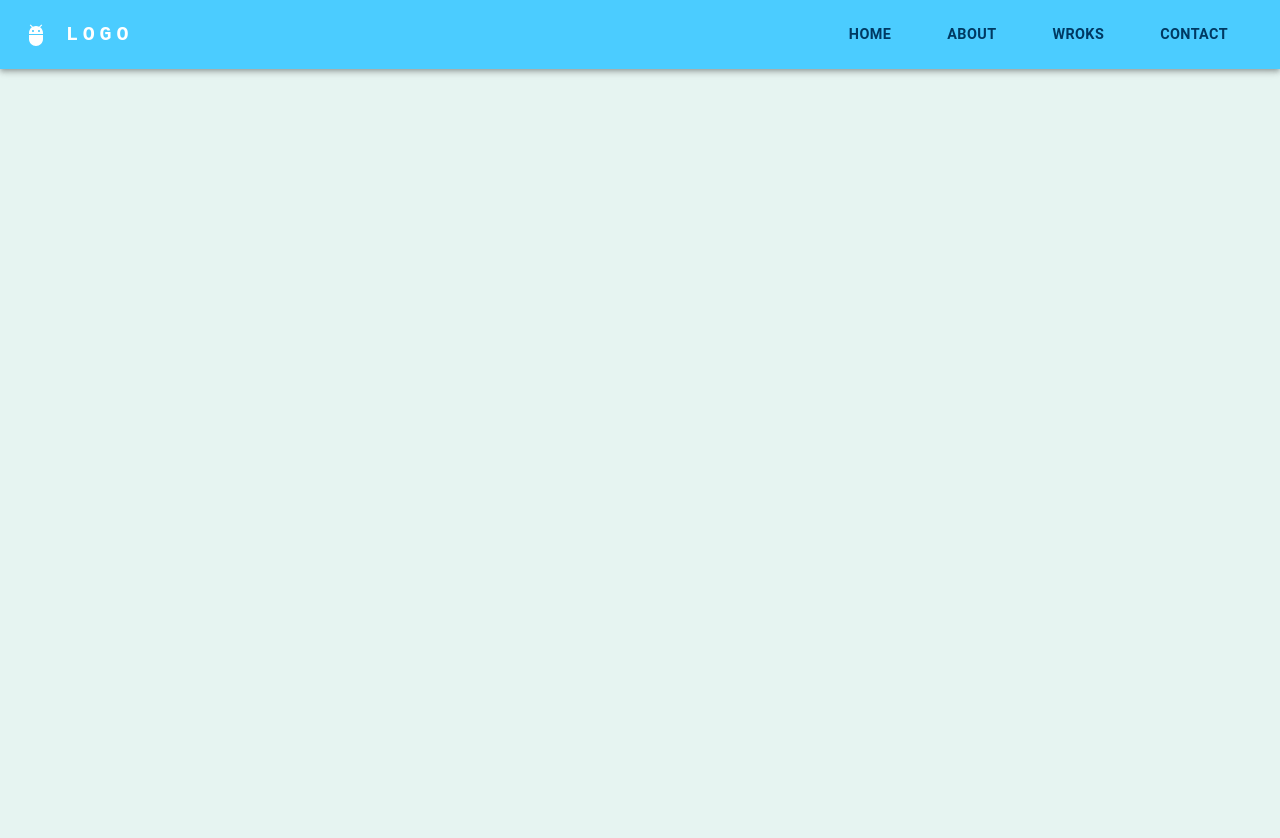
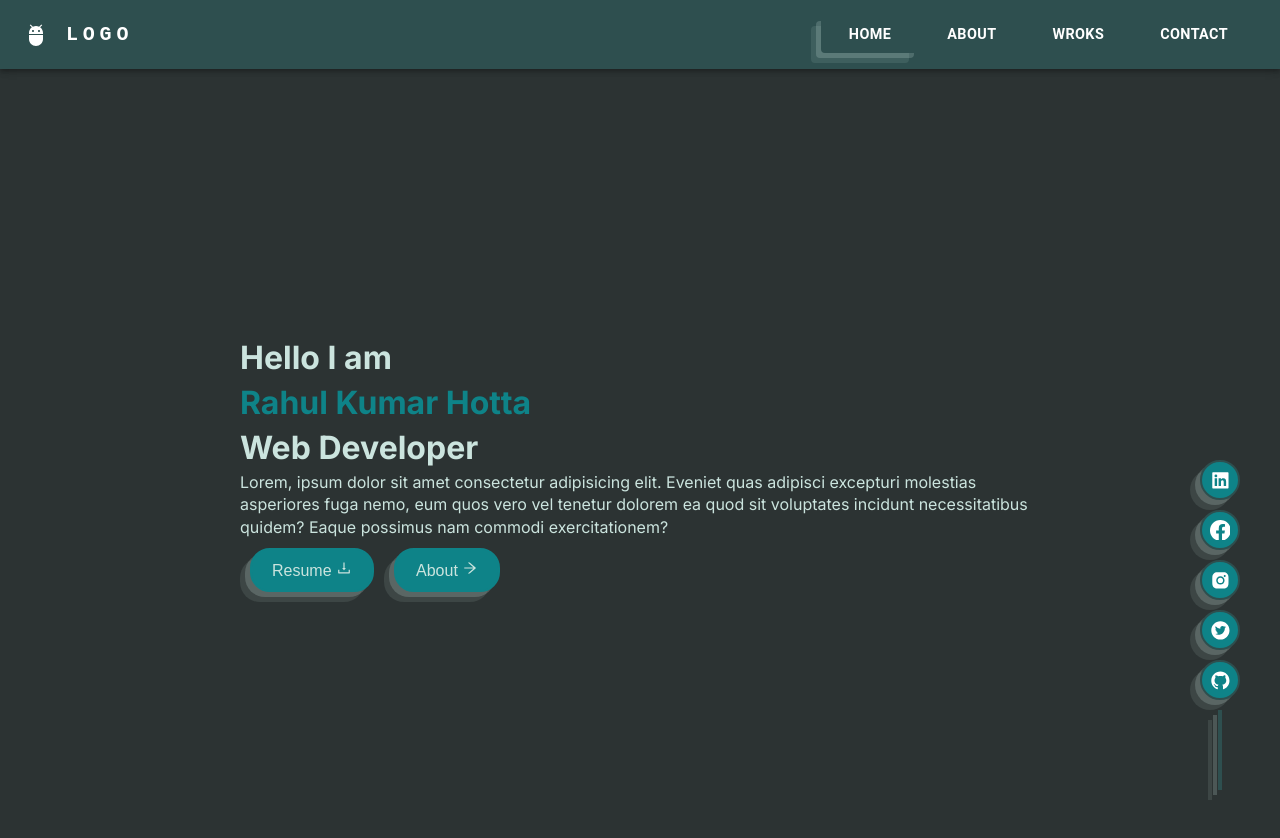
Before and after one commit to rahulhotta/sipun-portfolio-v1, a Next.js app: page / in a window 1280 px wide. Shown: the top 838 px of the page. Before the commit the page ends 800 px from the top, so only its background shows below. Built offline with nearby package versions, Linux system fonts and the light colour scheme.

Commit message:
Added social media icons and buttons in home page

```diff
--- a/package.json
+++ b/package.json
@@ -18,7 +18,7 @@
     "next": "13.4.6",
     "react": "18.2.0",
     "react-dom": "18.2.0",
-    "react-icons": "^4.9.0",
+    "react-icons": "^4.10.1",
     "react-router-dom": "^6.13.0"
   }
 }
--- a/src/Components/Home/Home.jsx
+++ b/src/Components/Home/Home.jsx
@@ -1,11 +1,54 @@
-import React from 'react'
-import styles from './Home.module.css'
+import React from "react";
+import styles from "./Home.module.css";
+import HelloGif from "../../../public/Assets/Hello.gif";
+import Image from "next/image";
+import {
+  AiFillLinkedin,
+  AiFillFacebook,
+  AiFillInstagram,
+  AiFillTwitterCircle,
+  AiFillGithub,
+  AiOutlineDownload,
+  AiOutlineArrowRight
+} from "react-icons/ai";
+import {BsFacebook} from 'react-icons/bs'
+import Button from "../UI/Button/Button";
 function Home() {
   return (
-    <div>
-        this is the home page
+    <div className={styles.home__container}>
+      <div className={styles.home__left}>
+        {/* <img
+          src="https://i.pinimg.com/originals/28/77/50/2877508c5933fa5eee1256dcfdbc9a42.gif"
+          alt="hello"
+          className={styles.hello__img}
+        /> */}
+        <h1>Hello I am</h1>
+        <h1 className={styles.home__name}>Rahul Kumar Hotta</h1>
+        <h1>Web Developer</h1>
+        <p>Lorem, ipsum dolor sit amet consectetur adipisicing elit. Eveniet quas adipisci excepturi molestias asperiores fuga nemo, eum quos vero vel tenetur dolorem ea quod sit voluptates incidunt necessitatibus quidem? Eaque possimus nam commodi exercitationem?</p>
+        <Button >Resume <AiOutlineDownload/></Button>
+        <Button >About <AiOutlineArrowRight/></Button>
+      </div>
+      <div className={styles.home__right}>
+        <button className={styles.home__icon_button}>
+          <AiFillLinkedin />
+        </button>
+        <button className={styles.home__icon_button}>
+          <BsFacebook />
+        </button>
+        <button className={styles.home__icon_button}>
+          <AiFillInstagram />
+        </button>
+        <button className={styles.home__icon_button}>
+          <AiFillTwitterCircle />
+        </button>
+        <button className={styles.home__icon_button}>
+          <AiFillGithub />
+        </button>
+        <div className={styles.vertical}></div>
+      </div>
     </div>
-  )
+  );
 }
 
-export default Home
+export default Home;
--- a/src/Components/Home/Home.module.css
+++ b/src/Components/Home/Home.module.css
@@ -0,0 +1,68 @@
+.home__container {
+  display: flex;
+  align-items: center;
+  justify-content: space-around;
+  width: 100vw;
+  height: 100vh;
+}
+.hello__img {
+  mix-blend-mode: multiply;
+  height: 100px;
+  width: 200px;
+}
+.home__name {
+  color: var(--tertiary-bg-color);
+}
+.home__left {
+  width: clamp(300px, 80vw, 800px);
+  line-height: 1.4;
+}
+.home__right {
+  display: flex;
+  align-items: center;
+  justify-content: center;
+  flex-direction: column;
+  gap: 10px;
+  position: absolute;
+  bottom: 10px;
+  right: 40px;
+}
+.vertical {
+  border-right: 4px solid var(--secondary-bg-color);
+  height: 10vh;
+  box-shadow: var(--secondary-box-shadow);
+}
+
+.home__icon_button {
+  display: flex;
+  align-items: center;
+  justify-content: center;
+  background-color: var(--tertiary-bg-color);
+  width: 40px;
+  height: 40px;
+  border-radius: 50%;
+  color: var(--secondary-fg-color);
+  border: 2px solid var(--secondary-bg-color);
+  font-size: 1.3rem;
+  box-shadow: var(--secondary-box-shadow);
+  cursor: pointer;
+}
+.home__icon_button:hover {
+  background-color: var(--primary-bg-color);
+  border: 2px solid var(--primary-fg-color);
+  color: var(--primary-fg-color);
+}
+
+@media screen and (max-width: 480px) {
+  .home__right{
+    flex-direction: row;
+    /* width: 100vw; */
+    align-items: center;
+    justify-content: center;
+    right: 17vw;
+  }
+  .vertical{
+    border-right: none;
+
+  }
+}
--- a/src/Components/Navbar/NavBar.css
+++ b/src/Components/Navbar/NavBar.css
@@ -19,15 +19,16 @@ a{
 }
 
 .active{
-    color: red ;
+    color: black !important ;
     transform:scale(10px);
     border-bottom: 2px solid var(--secondary-fg-color);
-    background-color: var(--primary-bg-color);
+    background-color: var(--tertiary-bg-color);
     border-radius: 10px;
     transition-duration:0.6s;
+    box-shadow: var(--secondary-box-shadow);
 }
 .active:hover{
-    background-color: var(--primary-bg-color);
+    background-color: var(--tertiary-bg-color);
 }
 .drawer__container{
     width: 70vw;
--- /dev/null
+++ b/src/Components/UI/Button/Button.css
@@ -0,0 +1,19 @@
+.ui__button__container{
+    background-color: var(--tertiary-bg-color);
+    border: 2px solid var(--tertiary-bg-color);
+    padding: 10px 20px;
+    border-radius: 20px;
+    cursor: pointer;
+    margin: 10px;
+    box-shadow: var(--secondary-box-shadow);
+    color: var(--primary-fg-color);
+    font-weight: 500;
+    font-size: 1rem;
+}
+
+.ui__button__container:hover{
+    background-color: var(--primary-bg-color);
+    border: 2px solid var(--primary-fg-color);
+    color: var(--primary-fg-color);
+
+}
--- /dev/null
+++ b/src/Components/UI/Button/Button.jsx
@@ -0,0 +1,11 @@
+import React from 'react';
+import  './Button.css';
+function Button(props) {
+  return (
+    <button className='ui__button__container'>
+        {props.children}
+    </button>
+  )
+}
+
+export default Button
--- a/src/app/globals.css
+++ b/src/app/globals.css
@@ -4,12 +4,14 @@
   box-sizing: border-box;
 }
 :root{
-  --primary-bg-color : #E6F4F1;
-  /* --secondary-bg-color : linear-gradient(135deg, rgb(102, 126, 234) 0%, rgb(118, 75, 162) 100%); */
-  --secondary-bg-color : #4bccff;
-  --primary-fg-color : Black;
-  --secondary-fg-color : #003962;
-  --primary-box-shadow  :   rgba(102, 126, 234, 0.4) -5px 5px, rgba(118, 75, 162, 0.3) -10px 10px, rgba(118, 75, 162, 0.2) -15px 15px, rgba(118, 75, 162, 0.1) -20px 20px, rgba(118, 75, 162, 0.05) -25px 25px;
+  --primary-bg-color : rgb(44, 51, 51);
+  /* --secondary-bg-color : linear-gradient(135deg, rgb(203, 228, 222) 0%, rgb(203, 228, 222) 100%); */
+  --secondary-bg-color : rgb(46, 79, 79);
+  --tertiary-bg-color : rgb(14, 131, 136);
+  --primary-fg-color : rgb(203, 228, 222);
+  --secondary-fg-color : white;
+  --primary-box-shadow  :   rgba(203, 228, 222, 0.4) -5px 5px, rgba(203, 228, 222, 0.3) -10px 10px, rgba(203, 228, 222, 0.2) -15px 15px, rgba(203, 228, 222, 0.1) -20px 20px, rgba(203, 228, 222, 0.05) -25px 25px;
+  --secondary-box-shadow : rgba(203, 228, 222, 0.2) -5px 5px, rgba(203, 228, 222, 0.1) -10px 10px;
 }
 body{
   background-color: var(--primary-bg-color);
--- a/src/app/page.js
+++ b/src/app/page.js
@@ -1,12 +1,13 @@
  "use client";
 import Navbar from ".././Components/Navbar/Navbar";
-import Image from "next/image";
+import HomePage from "@/Components/Home/Home";
 import styles from "./page.module.css";
 
 export default function Home() {
   return (
     <div>
      <Navbar />
+     <HomePage />
     </div>
   );
 }
```
Also changed, not shown: public/Assets/Hello.gif (added), 1 other file (tests, documents, lock files or other folders).
